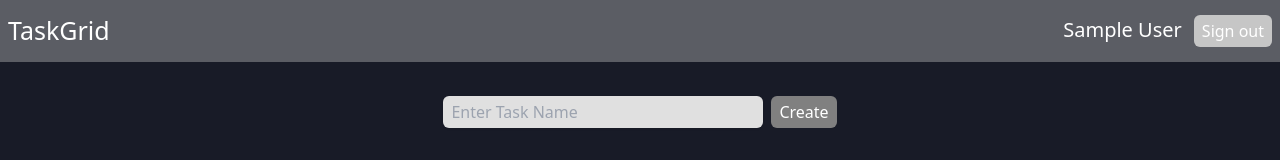
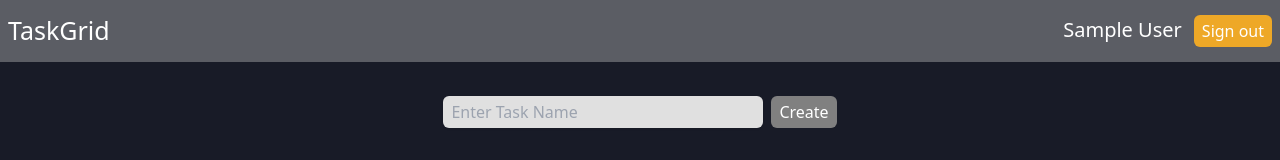
Before and after one commit to 000sami000/TaskGrid, a React (Vite) app in the folder Frontend/: page / in a window 1280 px wide. Shown: the top 160 px of the page. Built offline with nearby package versions, Linux system fonts and the light colour scheme; no server answers; sample sign-in values are in the browser's storage.

Commit message:
tweaking

```diff
--- a/Frontend/src/components/navbar/Navbar.jsx
+++ b/Frontend/src/components/navbar/Navbar.jsx
@@ -51,7 +51,7 @@
             <span className="text-[20px] text-[white]">{currentUser.name}</span>
             <span>
               <button
-                className="px-2 py-1 bg-[#c6c6c6] rounded-md text-[white]"
+                className="px-2 py-1 bg-[#eea827] rounded-md text-[white]"
                 onClick={handleLogout}
               >
                 Sign out
```
Also changed, not shown: 1 other file (tests, documents, lock files or other folders).
